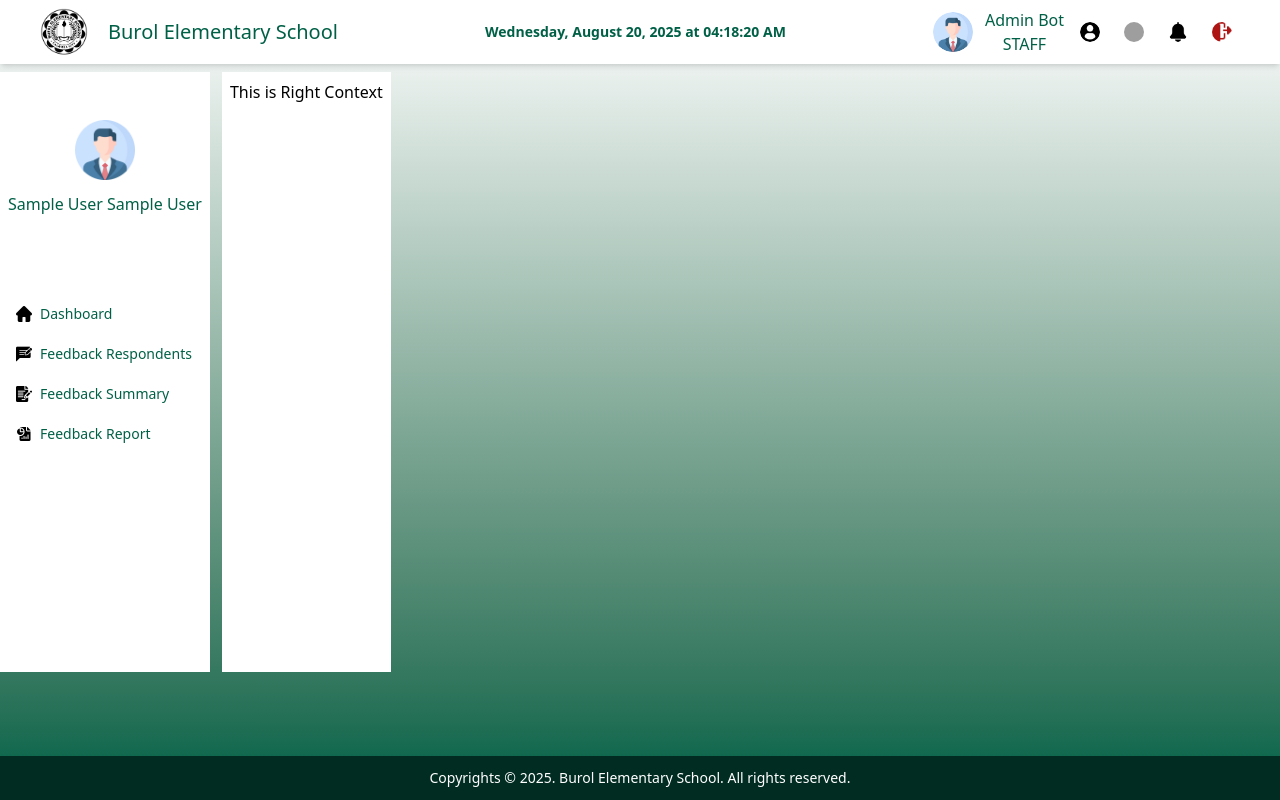
After one commit to aLexazami/burol-elementary-school-system, a PHP site: page /pages/main-admin.php in a window 1280 px wide. The commit adds this page. Run offline with PHP 8.4, Linux system fonts and the light colour scheme; the visitor is signed in with stand-in values (Sample User, id 1); grey boxes are pictures that could not be loaded.

Commit message:
Created a left side navigator for each page

```diff
--- /dev/null
+++ b/pages/main-admin.php
@@ -0,0 +1,168 @@
+<?php
+error_reporting(E_ALL);
+ini_set('display_errors', 1);
+error_reporting(E_ALL);
+
+// Start session
+session_start();
+
+// Check if user is logged in
+if (!isset($_SESSION['username'])) {
+    header("Location: ../index.php");
+    exit();
+}
+?>
+
+<!DOCTYPE html>
+<html lang="en">
+
+<head>
+  <meta charset="UTF-8">
+  <meta name="viewport" content="width=device-width, initial-scale=1.0">
+  <link href="../src/styles.css" rel="stylesheet">
+  <title>Burol Elementary School</title>
+</head>
+
+<body class="bg-gradient-to-b from-white to-emerald-800 h-screen">
+
+  <!-- Header Section -->
+  <header class=" shadow-md sticky-top-0 z-10 bg-white">
+    <section class=" max-w-7xl m-auto flex justify-between px-10 items-center">
+      <div class="flex items-center py-2 ">
+        <img src="../assets/img/bes-logo1.png" alt="Burol Elementary School Logo" class="h-12 ">
+        <p class="text-xl font-medium text-emerald-800 ml-5">
+          Burol Elementary School
+        </p>
+      </div>
+
+      <!-- Date and Time Section -->
+      <div class="flex text-sm text-emerald-800 font-bold ">
+        <span id="date-time"></span>
+      </div>
+      <div class="flex justify-end items-center">
+
+
+        <!-- Nav Menu for Mobile -->
+        <!-- Navigation Buttons -->
+        <div class=" flex flex-row">
+          <button id="menu-btn" class=" flex flex-row items-center space-x-3 max-md:cursor-pointer mr-2">
+            <img src="../assets/img/user.png" alt="Profile" class="h-10 w-10 rounded-full">
+            <div class=" text-emerald-800">
+              <p class="font-medium">Admin Bot</p>
+              <p>STAFF</p>
+            </div>
+          </button>
+          <a>
+
+          </a>
+          <div id="menu-links" class="md:hidden absolute top-17 max-md:top-20   p-3 bg-white shadow-lg rounded-sm ">
+            <a href="/pages/main-staff.php" class="menu-link flex items-center  p-2 text-sm rounded-sm text-emerald-800 hover:bg-emerald-600 ">
+              <img src="../assets/img/profile.png" alt="Profile" class="h-5 w-5 rounded-full mr-3">My Account
+            </a>
+            <a href="/pages/main-staff.php" class="menu-link flex items-center p-2 text-sm rounded-sm text-emerald-800 hover:bg-emerald-600 ">
+              <img src="../assets/img/message.png" alt="Profile" class="h-5 w-5 rounded-full mr-3">Message
+            </a>
+            <a href="/pages/main-staff.php" class="menu-link flex items-center p-2 text-sm rounded-sm text-emerald-800 hover:bg-emerald-600 ">
+              <img src="../assets/img/notif.png" alt="Profile" class="h-5 w-5 rounded-full mr-3">Notification
+            </a>
+            <a href="/controllers/log-out.php" class="menu-link flex items-center  p-2 text-sm rounded-sm text-emerald-800 hover:bg-emerald-600">
+              <img src="../assets/img/logout.png" alt="Profile" class="h-5 w-5 rounded-full mr-3">Logout
+            </a>
+          </div>
+        </div>
+
+        <!-- Nav Menu for Desktop -->
+        <div class="max-md:hidden flex space-x-2">
+          <div class=" flex items-center">
+            <a href="" class="group relative flex items-center p-2 text-sm rounded-sm text-emerald-800 hover:bg-emerald-600">
+              <img src="../assets/img/profile.png" alt="Profile" class="h-5 w-5 rounded-full">
+              <span class="absolute top-10 opacity-0 translate-y-1 transition-all duration-300 text-sm bg-white text-emerald-800 px-2 py-1 rounded group-hover:opacity-100 group-hover:translate-y-0">
+                My Account
+              </span>
+            </a>
+          </div>
+          <div class=" flex items-center">
+            <a href="" class="group relative flex items-center p-2 text-sm rounded-sm text-emerald-800 hover:bg-emerald-600">
+              <img src="../assets/img/message.png" alt="Profile" class="h-5 w-5 rounded-full">
+              <span class="absolute top-10 opacity-0 translate-y-1 transition-all duration-300 text-sm bg-white text-emerald-800 px-2 py-1 rounded group-hover:opacity-100 group-hover:translate-y-0">
+                Message
+              </span>
+            </a>
+          </div>
+          <div class=" flex items-center">
+            <a href="" class="group relative flex items-center p-2 text-sm rounded-sm text-emerald-800 hover:bg-emerald-600">
+              <img src="../assets/img/notif.png" alt="Profile" class="h-5 w-5 rounded-full">
+              <span class="absolute top-10 opacity-0 translate-y-1 transition-all duration-300 text-sm bg-white text-emerald-800 px-2 py-1 rounded group-hover:opacity-100 group-hover:translate-y-0">
+                Notification
+              </span>
+            </a>
+          </div>
+          <div class=" flex items-center">
+            <a href="/controllers/log-out.php" class="group relative flex items-center p-2 text-sm rounded-sm text-emerald-800 hover:bg-emerald-600">
+              <img src="../assets/img/logout.png" alt="Profile" class="h-5 w-5 rounded-full">
+              <span class="absolute top-10 opacity-0 translate-y-1 transition-all duration-300 text-sm bg-white text-emerald-800 px-2 py-1 rounded group-hover:opacity-100 group-hover:translate-y-0">
+                Logout
+              </span>
+            </a>
+          </div>
+        </div>
+      </div>
+
+
+    </section>
+  </header>
+
+  <!-- Main Content Section -->
+  <main>
+    <section class="flex mt-2">
+      <!-- Left Side Navigation Section -->
+      <div class=" bg-white p-2 mr-3 space-y-2 ">
+        <div class="flex flex-col items-center mt-10 mb-20">
+          <img src="/assets/img/user.png" class="h-15 w-15">
+          <h1 class="text-md text-emerald-800 font-medium pt-3">
+            <?php echo htmlspecialchars($_SESSION['firstName'] . ' ' . $_SESSION['lastName']); ?>
+          </h1>
+        </div>
+        <a href="/pages/main-admin.php" class="group relative flex items-center hover:text-emerald-400 mx-2 pt-2 pb-1 rounded-md  w-fit">
+          <img src="/assets/img/home.png" class="w-4 h-4">
+          <span class="ml-2 font-medium text-sm text-emerald-800">Dashboard</span>
+          <span class="absolute bottom-0 left-0 w-full h-[2px] bg-emerald-400 scale-x-0 group-hover:scale-x-100 transition-transform origin-center"></span>
+        </a>
+        <a href="/pages/admin/feedback-respondents.php" class="group relative flex items-center w-fit hover:text-emerald-400  mx-2  pt-2 pb-1 rounded-md ">
+          <img src="/assets/img/feedback-respondent.png" class="w-4 h-4">
+          <span class="ml-2 font-medium text-sm text-emerald-800">Feedback Respondents</span>
+          <span class="absolute bottom-0 left-0 w-full h-[2px] bg-emerald-400 scale-x-0 group-hover:scale-x-100 transition-transform origin-center"></span>
+        </a>
+        <a href="/pages/admin/feedback-summary.php" class="group relative items-center flex w-fit hover:text-emerald-400 mx-2 pt-2 pb-1 rounded-md ">
+          <img src="/assets/img/feedback-summary.png" class="w-4 h-4">
+          <span class="ml-2 font-medium text-sm text-emerald-800">Feedback Summary</span>
+          <span class="absolute bottom-0 left-0 w-full h-[2px] bg-emerald-400 scale-x-0 group-hover:scale-x-100 transition-transform origin-center"></span>
+        </a>
+        <a href="/pages/admin/feedback-report.php" class="group relative flex items-center w-fit hover:text-emerald-400 mx-2 pt-2 pb-1 rounded-md ">
+          <img src="/assets/img/feedback-report.png" class="w-4 h-4">
+          <span class="ml-2 font-medium text-sm text-emerald-800">Feedback Report</span>
+          <span class="absolute bottom-0 left-0 w-full h-[2px] bg-emerald-400 scale-x-0 group-hover:scale-x-100 transition-transform origin-center"></span>
+        </a>
+      </div>
+      <!-- Right Side Context Section -->
+      <div class="bg-white p-2 h-150">
+        <h1>This is Right Context</h1>
+      </div>
+    </section>
+  </main>
+
+  <!--Footer Section-->
+  <footer class="bg-emerald-950 absolute bottom-0 w-full">
+    <section class="text-center py-3">
+      <p class="text-white text-sm">
+        Copyrights &copy; 2025. Burol Elementary School. All rights reserved.
+      </p>
+    </section>
+  </footer>
+
+
+  <script src="../assets/js/button.js"></script>
+  <script src="../assets/js/date-time.js"></script>
+</body>
+
+</html>
--- a/src/styles.css
+++ b/src/styles.css
@@ -15,14 +15,22 @@
     --color-amber-300: oklch(87.9% 0.169 91.605);
     --color-amber-500: oklch(76.9% 0.188 70.08);
     --color-amber-700: oklch(55.5% 0.163 48.998);
+    --color-yellow-200: oklch(94.5% 0.129 101.54);
     --color-yellow-300: oklch(90.5% 0.182 98.111);
     --color-green-100: oklch(96.2% 0.044 156.743);
+    --color-emerald-100: oklch(95% 0.052 163.051);
+    --color-emerald-400: oklch(76.5% 0.177 163.223);
+    --color-emerald-500: oklch(69.6% 0.17 162.48);
     --color-emerald-600: oklch(59.6% 0.145 163.225);
     --color-emerald-700: oklch(50.8% 0.118 165.612);
     --color-emerald-800: oklch(43.2% 0.095 166.913);
     --color-emerald-950: oklch(26.2% 0.051 172.552);
     --color-blue-100: oklch(93.2% 0.032 255.585);
     --color-violet-500: oklch(60.6% 0.25 292.717);
+    --color-pink-100: oklch(94.8% 0.028 342.258);
+    --color-pink-400: oklch(71.8% 0.202 349.761);
+    --color-pink-600: oklch(59.2% 0.249 0.584);
+    --color-pink-800: oklch(45.9% 0.187 3.815);
     --color-gray-100: oklch(96.7% 0.003 264.542);
     --color-gray-200: oklch(92.8% 0.006 264.531);
     --color-gray-700: oklch(37.3% 0.034 259.733);
@@ -31,6 +39,7 @@
     --color-white: #fff;
     --spacing: 0.25rem;
     --container-md: 28rem;
+    --container-xl: 36rem;
     --container-3xl: 48rem;
     --container-4xl: 56rem;
     --container-5xl: 64rem;
@@ -52,6 +61,7 @@
     --font-weight-semibold: 600;
     --font-weight-bold: 700;
     --radius-sm: 0.25rem;
+    --radius-md: 0.375rem;
     --radius-lg: 0.5rem;
     --ease-out: cubic-bezier(0, 0, 0.2, 1);
     --default-transition-duration: 150ms;
@@ -218,65 +228,17 @@
   .relative {
     position: relative;
   }
-  .top-5 {
-    top: calc(var(--spacing) * 5);
-  }
-  .top-7 {
-    top: calc(var(--spacing) * 7);
-  }
-  .top-8 {
-    top: calc(var(--spacing) * 8);
-  }
   .top-10 {
     top: calc(var(--spacing) * 10);
-  }
-  .top-14 {
-    top: calc(var(--spacing) * 14);
-  }
-  .top-15 {
-    top: calc(var(--spacing) * 15);
-  }
-  .top-16 {
-    top: calc(var(--spacing) * 16);
   }
   .top-17 {
     top: calc(var(--spacing) * 17);
   }
-  .top-20 {
-    top: calc(var(--spacing) * 20);
-  }
-  .top-30 {
-    top: calc(var(--spacing) * 30);
-  }
-  .right-1 {
-    right: calc(var(--spacing) * 1);
-  }
-  .right-2 {
-    right: calc(var(--spacing) * 2);
-  }
-  .right-5 {
-    right: calc(var(--spacing) * 5);
-  }
-  .right-7 {
-    right: calc(var(--spacing) * 7);
-  }
-  .right-8 {
-    right: calc(var(--spacing) * 8);
-  }
-  .right-10 {
-    right: calc(var(--spacing) * 10);
-  }
-  .right-20 {
-    right: calc(var(--spacing) * 20);
-  }
   .bottom-0 {
     bottom: calc(var(--spacing) * 0);
   }
-  .left-2 {
-    left: calc(var(--spacing) * 2);
-  }
-  .left-full {
-    left: 100%;
+  .left-0 {
+    left: calc(var(--spacing) * 0);
   }
   .z-10 {
     z-index: 10;
@@ -299,20 +261,29 @@
       max-width: 96rem;
     }
   }
+  .m-2 {
+    margin: calc(var(--spacing) * 2);
+  }
   .m-auto {
     margin: auto;
   }
-  .mx-3 {
-    margin-inline: calc(var(--spacing) * 3);
-  }
-  .mx-10 {
-    margin-inline: calc(var(--spacing) * 10);
+  .mx-2 {
+    margin-inline: calc(var(--spacing) * 2);
   }
   .mx-auto {
     margin-inline: auto;
   }
+  .my-2 {
+    margin-block: calc(var(--spacing) * 2);
+  }
   .my-5 {
     margin-block: calc(var(--spacing) * 5);
+  }
+  .mt-1 {
+    margin-top: calc(var(--spacing) * 1);
+  }
+  .mt-2 {
+    margin-top: calc(var(--spacing) * 2);
   }
   .mt-3 {
     margin-top: calc(var(--spacing) * 3);
@@ -356,23 +315,20 @@
   .mb-5 {
     margin-bottom: calc(var(--spacing) * 5);
   }
+  .mb-10 {
+    margin-bottom: calc(var(--spacing) * 10);
+  }
   .mb-19 {
     margin-bottom: calc(var(--spacing) * 19);
+  }
+  .mb-20 {
+    margin-bottom: calc(var(--spacing) * 20);
   }
   .ml-2 {
     margin-left: calc(var(--spacing) * 2);
   }
-  .ml-3 {
-    margin-left: calc(var(--spacing) * 3);
-  }
-  .ml-4 {
-    margin-left: calc(var(--spacing) * 4);
-  }
   .ml-5 {
     margin-left: calc(var(--spacing) * 5);
-  }
-  .ml-20 {
-    margin-left: calc(var(--spacing) * 20);
   }
   .block {
     display: block;
@@ -386,6 +342,15 @@
   .table {
     display: table;
   }
+  .h-1 {
+    height: calc(var(--spacing) * 1);
+  }
+  .h-1\/2 {
+    height: calc(1/2 * 100%);
+  }
+  .h-4 {
+    height: calc(var(--spacing) * 4);
+  }
   .h-5 {
     height: calc(var(--spacing) * 5);
   }
@@ -398,44 +363,62 @@
   .h-12 {
     height: calc(var(--spacing) * 12);
   }
+  .h-14 {
+    height: calc(var(--spacing) * 14);
+  }
+  .h-15 {
+    height: calc(var(--spacing) * 15);
+  }
   .h-20 {
     height: calc(var(--spacing) * 20);
+  }
+  .h-25 {
+    height: calc(var(--spacing) * 25);
   }
   .h-30 {
     height: calc(var(--spacing) * 30);
   }
-  .h-31 {
-    height: calc(var(--spacing) * 31);
-  }
-  .h-33 {
-    height: calc(var(--spacing) * 33);
-  }
-  .h-34 {
-    height: calc(var(--spacing) * 34);
-  }
-  .h-35 {
-    height: calc(var(--spacing) * 35);
-  }
-  .h-36 {
-    height: calc(var(--spacing) * 36);
-  }
-  .h-37 {
-    height: calc(var(--spacing) * 37);
-  }
-  .h-38 {
-    height: calc(var(--spacing) * 38);
-  }
-  .h-39 {
-    height: calc(var(--spacing) * 39);
-  }
-  .h-40 {
-    height: calc(var(--spacing) * 40);
-  }
   .h-50 {
     height: calc(var(--spacing) * 50);
   }
-  .h-60 {
-    height: calc(var(--spacing) * 60);
+  .h-100 {
+    height: calc(var(--spacing) * 100);
+  }
+  .h-120 {
+    height: calc(var(--spacing) * 120);
+  }
+  .h-130 {
+    height: calc(var(--spacing) * 130);
+  }
+  .h-140 {
+    height: calc(var(--spacing) * 140);
+  }
+  .h-150 {
+    height: calc(var(--spacing) * 150);
+  }
+  .h-152 {
+    height: calc(var(--spacing) * 152);
+  }
+  .h-153 {
+    height: calc(var(--spacing) * 153);
+  }
+  .h-154 {
+    height: calc(var(--spacing) * 154);
+  }
+  .h-155 {
+    height: calc(var(--spacing) * 155);
+  }
+  .h-156 {
+    height: calc(var(--spacing) * 156);
+  }
+  .h-159 {
+    height: calc(var(--spacing) * 159);
+  }
+  .h-200 {
+    height: calc(var(--spacing) * 200);
+  }
+  .h-\[2px\] {
+    height: 2px;
   }
   .h-auto {
     height: auto;
@@ -458,6 +450,9 @@
   .w-1\/2 {
     width: calc(1/2 * 100%);
   }
+  .w-4 {
+    width: calc(var(--spacing) * 4);
+  }
   .w-5 {
     width: calc(var(--spacing) * 5);
   }
@@ -467,11 +462,17 @@
   .w-10 {
     width: calc(var(--spacing) * 10);
   }
+  .w-12 {
+    width: calc(var(--spacing) * 12);
+  }
+  .w-14 {
+    width: calc(var(--spacing) * 14);
+  }
+  .w-15 {
+    width: calc(var(--spacing) * 15);
+  }
   .w-20 {
     width: calc(var(--spacing) * 20);
-  }
-  .w-23 {
-    width: calc(var(--spacing) * 23);
   }
   .w-25 {
     width: calc(var(--spacing) * 25);
@@ -521,22 +510,32 @@
   .max-w-md {
     max-width: var(--container-md);
   }
+  .max-w-xl {
+    max-width: var(--container-xl);
+  }
   .border-collapse {
     border-collapse: collapse;
+  }
+  .origin-center {
+    transform-origin: center;
+  }
+  .origin-left {
+    transform-origin: left;
   }
   .translate-y-1 {
     --tw-translate-y: calc(var(--spacing) * 1);
     translate: var(--tw-translate-x) var(--tw-translate-y);
   }
-  .translate-y-2 {
-    --tw-translate-y: calc(var(--spacing) * 2);
-    translate: var(--tw-translate-x) var(--tw-translate-y);
+  .scale-x-0 {
+    --tw-scale-x: 0%;
+    scale: var(--tw-scale-x) var(--tw-scale-y);
+  }
+  .scale-x-100 {
+    --tw-scale-x: 100%;
+    scale: var(--tw-scale-x) var(--tw-scale-y);
   }
   .transform {
     transform: var(--tw-rotate-x,) var(--tw-rotate-y,) var(--tw-rotate-z,) var(--tw-skew-x,) var(--tw-skew-y,);
-  }
-  .cursor-pointer {
-    cursor: pointer;
   }
   .resize {
     resize: both;
@@ -640,6 +624,9 @@
   }
   .rounded-lg {
     border-radius: var(--radius-lg);
+  }
+  .rounded-md {
+    border-radius: var(--radius-md);
   }
   .rounded-sm {
     border-radius: var(--radius-sm);
@@ -668,23 +655,11 @@
   .bg-amber-100 {
     background-color: var(--color-amber-100);
   }
-  .bg-amber-200 {
-    background-color: var(--color-amber-200);
+  .bg-emerald-100 {
+    background-color: var(--color-emerald-100);
   }
-  .bg-amber-300 {
-    background-color: var(--color-amber-300);
-  }
-  .bg-amber-500 {
-    background-color: var(--color-amber-500);
-  }
-  .bg-amber-700 {
-    background-color: var(--color-amber-700);
-  }
-  .bg-black {
-    background-color: var(--color-black);
-  }
-  .bg-blue-100 {
-    background-color: var(--color-blue-100);
+  .bg-emerald-400 {
+    background-color: var(--color-emerald-400);
   }
   .bg-emerald-700 {
     background-color: var(--color-emerald-700);
@@ -883,19 +867,35 @@
     transition-timing-function: var(--tw-ease, var(--default-transition-timing-function));
     transition-duration: var(--tw-duration, var(--default-transition-duration));
   }
+  .transition-transform {
+    transition-property: transform, translate, scale, rotate;
+    transition-timing-function: var(--tw-ease, var(--default-transition-timing-function));
+    transition-duration: var(--tw-duration, var(--default-transition-duration));
+  }
   .duration-300 {
     --tw-duration: 300ms;
     transition-duration: 300ms;
-  }
-  .ease-out {
-    --tw-ease: var(--ease-out);
-    transition-timing-function: var(--ease-out);
   }
   .group-hover\:translate-y-0 {
     &:is(:where(.group):hover *) {
       @media (hover: hover) {
         --tw-translate-y: calc(var(--spacing) * 0);
         translate: var(--tw-translate-x) var(--tw-translate-y);
+      }
+    }
+  }
+  .group-hover\:scale-x-100 {
+    &:is(:where(.group):hover *) {
+      @media (hover: hover) {
+        --tw-scale-x: 100%;
+        scale: var(--tw-scale-x) var(--tw-scale-y);
+      }
+    }
+  }
+  .group-hover\:underline {
+    &:is(:where(.group):hover *) {
+      @media (hover: hover) {
+        text-decoration-line: underline;
       }
     }
   }
@@ -906,10 +906,38 @@
       }
     }
   }
+  .hover\:bg-emerald-400 {
+    &:hover {
+      @media (hover: hover) {
+        background-color: var(--color-emerald-400);
+      }
+    }
+  }
+  .hover\:bg-emerald-500 {
+    &:hover {
+      @media (hover: hover) {
+        background-color: var(--color-emerald-500);
+      }
+    }
+  }
   .hover\:bg-emerald-600 {
     &:hover {
       @media (hover: hover) {
         background-color: var(--color-emerald-600);
+      }
+    }
+  }
+  .hover\:bg-emerald-800 {
+    &:hover {
+      @media (hover: hover) {
+        background-color: var(--color-emerald-800);
+      }
+    }
+  }
+  .hover\:text-emerald-400 {
+    &:hover {
+      @media (hover: hover) {
+        color: var(--color-emerald-400);
       }
     }
   }
@@ -933,29 +961,9 @@
       outline-style: none;
     }
   }
-  .max-md\:top-10 {
-    @media (width < 48rem) {
-      top: calc(var(--spacing) * 10);
-    }
-  }
   .max-md\:top-20 {
     @media (width < 48rem) {
       top: calc(var(--spacing) * 20);
-    }
-  }
-  .max-md\:top-22 {
-    @media (width < 48rem) {
-      top: calc(var(--spacing) * 22);
-    }
-  }
-  .max-md\:ml-auto {
-    @media (width < 48rem) {
-      margin-left: auto;
-    }
-  }
-  .max-md\:flex {
-    @media (width < 48rem) {
-      display: flex;
     }
   }
   .max-md\:hidden {
@@ -968,61 +976,8 @@
       cursor: pointer;
     }
   }
-  .max-md\:text-sm {
-    @media (width < 48rem) {
-      font-size: var(--text-sm);
-      line-height: var(--tw-leading, var(--text-sm--line-height));
-    }
-  }
-  .max-sm\:right-20 {
-    @media (width < 40rem) {
-      right: calc(var(--spacing) * 20);
-    }
-  }
-  .max-sm\:ml-auto {
-    @media (width < 40rem) {
-      margin-left: auto;
-    }
-  }
-  .sm\:hidden {
-    @media (width >= 40rem) {
-      display: none;
-    }
-  }
-  .md\:top-20 {
-    @media (width >= 48rem) {
-      top: calc(var(--spacing) * 20);
-    }
-  }
-  .md\:top-22 {
-    @media (width >= 48rem) {
-      top: calc(var(--spacing) * 22);
-    }
-  }
-  .md\:flex {
-    @media (width >= 48rem) {
-      display: flex;
-    }
-  }
   .md\:hidden {
     @media (width >= 48rem) {
-      display: none;
-    }
-  }
-  .md\:cursor-pointer {
-    @media (width >= 48rem) {
-      cursor: pointer;
-    }
-  }
-  .md\:max-md\:hidden {
-    @media (width >= 48rem) {
-      @media (width < 48rem) {
-        display: none;
-      }
-    }
-  }
-  .lg\:hidden {
-    @media (width >= 64rem) {
       display: none;
     }
   }
@@ -1045,6 +1000,21 @@
   syntax: "*";
   inherits: false;
   initial-value: 0;
+}
+@property --tw-scale-x {
+  syntax: "*";
+  inherits: false;
+  initial-value: 1;
+}
+@property --tw-scale-y {
+  syntax: "*";
+  inherits: false;
+  initial-value: 1;
+}
+@property --tw-scale-z {
+  syntax: "*";
+  inherits: false;
+  initial-value: 1;
 }
 @property --tw-rotate-x {
   syntax: "*";
@@ -1201,16 +1171,15 @@
   syntax: "*";
   inherits: false;
 }
-@property --tw-ease {
-  syntax: "*";
-  inherits: false;
-}
 @layer properties {
   @supports ((-webkit-hyphens: none) and (not (margin-trim: inline))) or ((-moz-orient: inline) and (not (color:rgb(from red r g b)))) {
     *, ::before, ::after, ::backdrop {
       --tw-translate-x: 0;
       --tw-translate-y: 0;
       --tw-translate-z: 0;
+      --tw-scale-x: 1;
+      --tw-scale-y: 1;
+      --tw-scale-z: 1;
       --tw-rotate-x: initial;
       --tw-rotate-y: initial;
       --tw-rotate-z: initial;
@@ -1245,7 +1214,6 @@
       --tw-ring-offset-shadow: 0 0 #0000;
       --tw-outline-style: solid;
       --tw-duration: initial;
-      --tw-ease: initial;
     }
   }
 }
```
Also changed, not shown: other parts of src/styles.css (+52 -73 lines), assets/img/feedback-report.png (added), assets/img/feedback-respondent.png (added), assets/img/feedback-summary.png (added), assets/img/home.png (added), pages/admin/feedback-report.php (added), pages/admin/feedback-respondents.php (added), pages/admin/feedback-summary.php (added).
